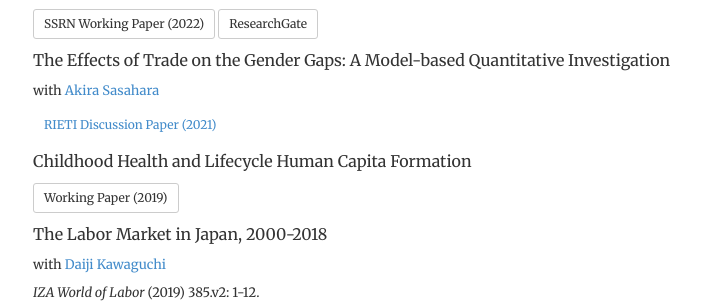
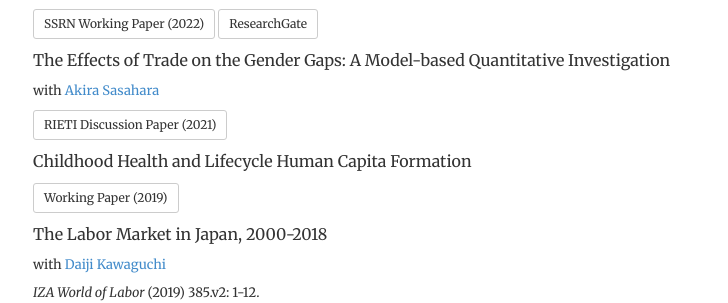
Before and after one commit to morihiroaki/morihiroaki.github.io, a Jekyll site: the page built from index.html, in a window 1280 px wide. Shown: the part 538-841 px from the top of the page, without its empty margins (232-960 px from the left). Built offline with Jekyll 4.4.1, drawn with Linux system fonts in a browser that asks for light colours.

Commit message:
Update index.html

```diff
--- a/index.html
+++ b/index.html
@@ -42,7 +42,7 @@ description:
 
 <p><font size="3">The Effects of Trade on the Gender Gaps: A Model-based Quantitative Investigation</font></p>
  <p><font size="2">with <a href="https://sites.google.com/view/akirasasahara/home" target="_blank" title="Link">Akira Sasahara</a></p>
-<p><a href="https://www.rieti.go.jp/en/publications/summary/21090001.html" target="_blank" class="btn btn-defaukt btn-sm" role="button">RIETI Discussion Paper (2021)</a>
+<p><a href="https://www.rieti.go.jp/en/publications/summary/21090001.html" target="_blank" class="btn btn-default btn-sm" role="button">RIETI Discussion Paper (2021)</a>
 </p>
 
 <p><font size="3">Childhood Health and Lifecycle Human Capita Formation</font></p>
```
